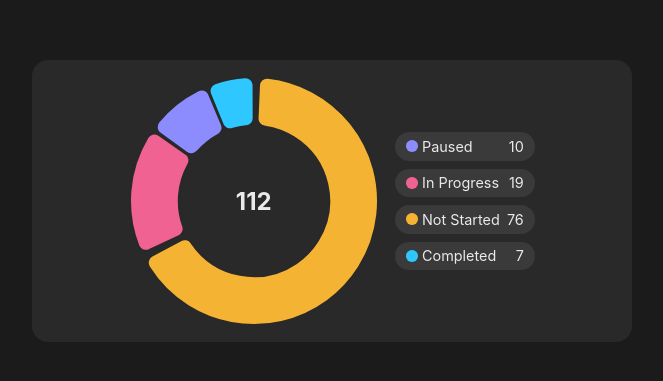
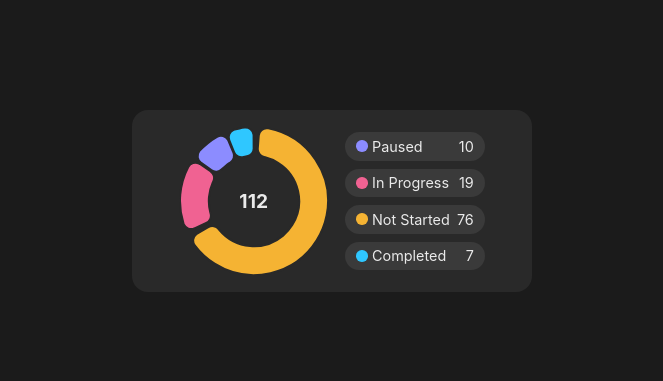
Before and after one commit to RyumaSamao/widget-citation, a plain HTML site: page graphygraph.html in a window 1280 px wide. Shown: the part 215-596 px from the top of the page, without its empty margins (324-987 px from the left). Drawn offline with nearby package versions, Linux system fonts and the light colour scheme.

Commit message:
Update graphygraph.html

```diff
--- a/graphygraph.html
+++ b/graphygraph.html
@@ -3,7 +3,7 @@
 <head>
 <meta charset="utf-8">
 <meta name="viewport" content="width=device-width, initial-scale=1">
-<title>Donut Responsive Fixe</title>
+<title>Donut Responsive Petit</title>
 <script src="https://cdn.jsdelivr.net/npm/chart.js@4.4.0/dist/chart.umd.min.js"></script>
 
 <style>
@@ -39,15 +39,15 @@ body{
   justify-content:center;
   align-items:center;
   width:100%;
-  max-width:600px;
-  height:auto; /* hauteur automatique */
+  max-width:400px;       /* max largeur du container réduit */
+  height:auto;
   box-sizing:border-box;
 }
 
 .chart-area{
   position: relative;
   width:100%;
-  max-width:250px;   /* taille max */
+  max-width:150px;   /* taille max réduite */
   aspect-ratio:1/1;   /* carré pour pas déformer */
 }
 
@@ -69,7 +69,7 @@ canvas{
   left:50%; top:50%;
   transform:translate(-50%, -50%);
   color:var(--text);
-  font-size:1.5em;
+  font-size:1.2em;
   font-weight:700;
   pointer-events:none;
 }
@@ -80,7 +80,7 @@ canvas{
   flex-direction:column;
   gap:0.5em;
   justify-content:center;
-  min-width:120px;
+  min-width:100px;
 }
 
 .item{
@@ -147,7 +147,7 @@ let chart=new Chart(ctx,{
   },
   options:{
     responsive:true,
-    maintainAspectRatio:true, // <-- important pour garder les proportions
+    maintainAspectRatio:true,
     cutout:"60%",
     plugins:{ legend:{display:false}, tooltip:{enabled:true} },
     onHover:(evt,els)=>{
```
